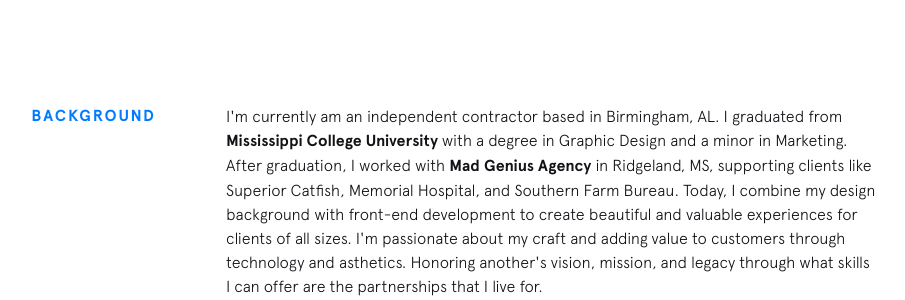
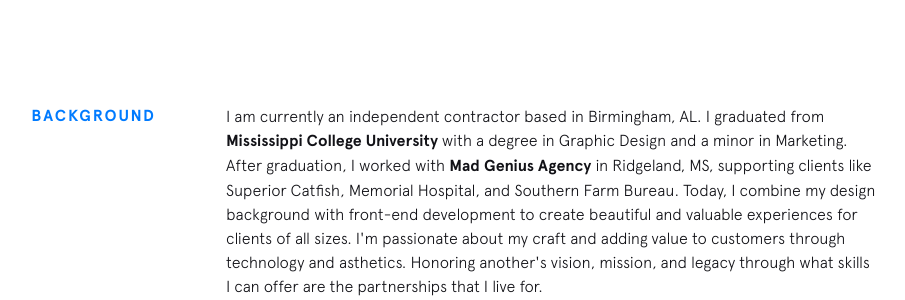
Before and after one commit to abking4/portfolio, a Jekyll site: the page built from index.html, in a window 1280 px wide and 900 px high, scrolled down 743 px. Shown: the part 153-453 px from the top of the window, without its empty margins (224-1129 px from the left). Built offline with Jekyll 4.4.1, drawn with Linux system fonts in a browser that asks for light colours; nearby versions of some CDN libraries.

Commit message:
fixed typo

```diff
--- a/_includes/background.html
+++ b/_includes/background.html
@@ -2,7 +2,7 @@
   <div class="section__title">Background</div>
   <div class="section__content">
     <p>
-      I'm currently am an independent contractor based in Birmingham, AL. I graduated from
+      I am currently an independent contractor based in Birmingham, AL. I graduated from
       <a class="underline-link" href="https://www.mc.edu/" target="_blank">Mississippi College University</a> with a degree in Graphic Design and a minor in Marketing.
       After graduation, I worked with
       <a class="underline-link" href="https://madg.com/" target="_blank">Mad Genius Agency</a> in Ridgeland, MS, supporting clients like Superior Catfish, Memorial Hospital,
```
